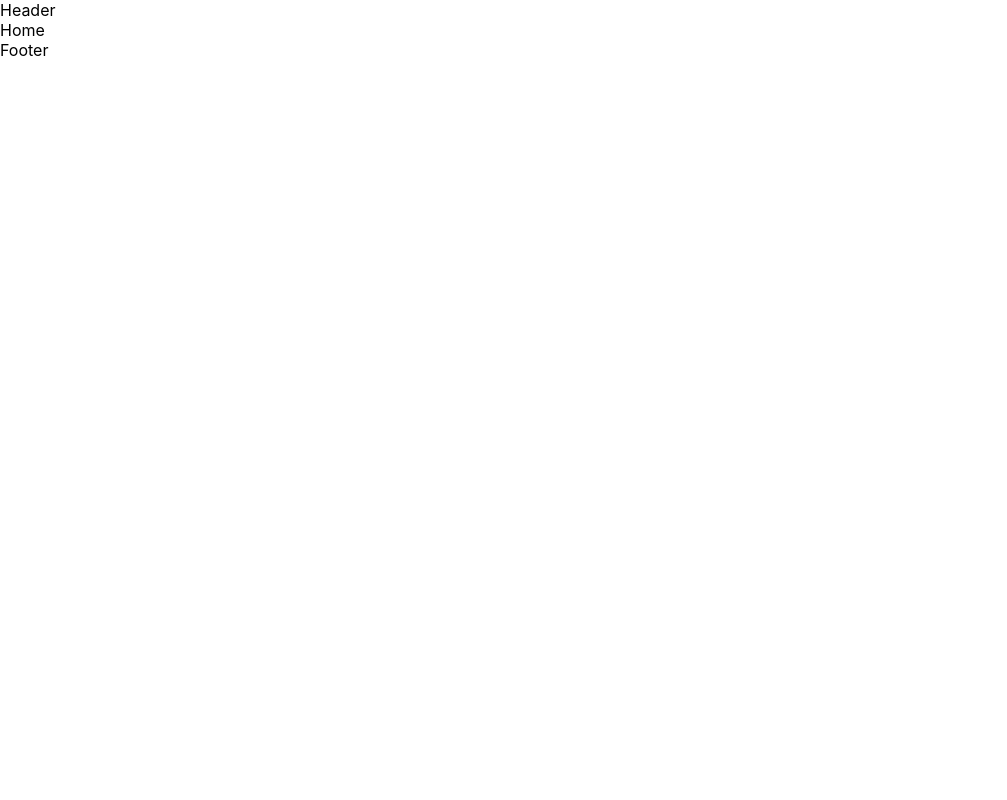
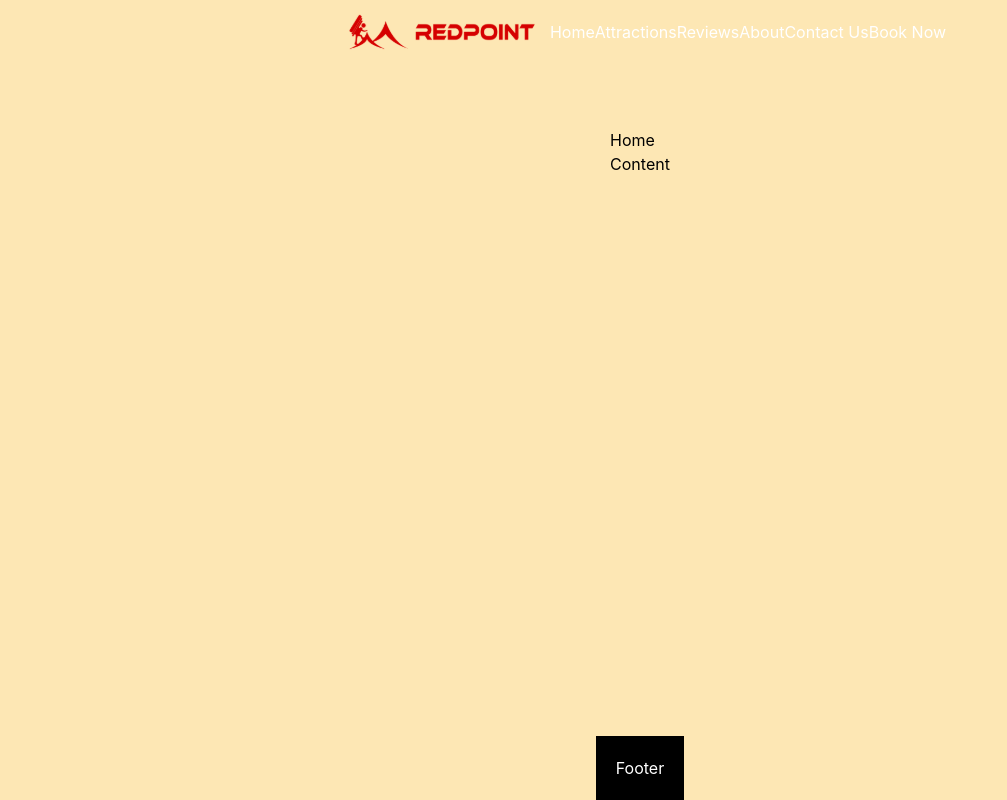
Before and after one commit to joseguera/redpoint, a React (Create React App) app: page / in a window 1280 px wide. Shown: the whole page, without its empty margins (0-1007 px from the left). Built offline with nearby package versions, Linux system fonts and the light colour scheme.

Commit message:
Footer is stuck to bottom of page and Header is fixed to top and moves down with scrolling

```diff
--- a/public/index.html
+++ b/public/index.html
@@ -24,7 +24,7 @@
       work correctly both with client-side routing and a non-root public URL.
       Learn how to configure a non-root public URL by running `npm run build`.
     -->
-    <title>React App</title>
+    <title>RedPoint</title>
   </head>
   <body>
     <noscript>You need to enable JavaScript to run this app.</noscript>
--- a/src/App.tsx
+++ b/src/App.tsx
@@ -1,27 +1,18 @@
 import React, { useRef } from "react";
-import { Outlet} from "react-router-dom";
+import { Outlet } from "react-router-dom";
 import Header from "./components/Header";
 // import MenuModal from "./components/MenuModal";
-import Footer from './components/Footer';
-
+import Footer from "./components/Footer";
 
 function App() {
   const menuModal = useRef<HTMLInputElement | null>(null);
 
-
   return (
-    <div className="min-w-screen bg-[#fde7b4] min-h-screen">
-
-        <div className="flex flex-col justify-center items-center w-full">
-          <Header />
-          {/* <MenuModal menuModal={menuModal} /> */}
-          <Outlet
-            context={{
-
-            }}
-          />
-          <Footer />
-        </div>
+    <div className="flex flex-col justify-between items-center w-full h-screen">
+      <Header />
+      {/* <MenuModal menuModal={menuModal} /> */}
+      <Outlet context={{}} />
+      <Footer />
     </div>
   );
 }
--- a/src/components/Footer.tsx
+++ b/src/components/Footer.tsx
@@ -2,6 +2,6 @@ import React from 'react'
 
 export default function Footer() {
   return (
-    <div>Footer</div>
+    <div className='flex-shrink-0 p-5 bg-black text-white'>Footer</div>
   )
 }
--- a/src/components/Header.tsx
+++ b/src/components/Header.tsx
@@ -1,7 +1,31 @@
-import React from 'react'
+import React from 'react';
+import { Link } from 'react-router-dom';
+import logo from '../images/final-redpoint-logo-design 1.svg'
 
 export default function Header() {
+
   return (
-    <div>Header</div>
+    <div className='fixed bg-[##F7F4F2] text-white h-16 w-full flex flex-row justify-center items-center'>
+      <div><img src={logo} alt="redpoint logo" /></div>
+      <div>
+        <Link to="/">Home</Link>
+      </div>
+      <div>
+        <Link to="/attractions">Attractions</Link>
+      </div>
+      <div>
+        <Link to="/reviews">Reviews</Link>
+      </div>
+      <div>
+        <Link to="/about">About</Link>
+      </div>
+      <div>
+        <Link to="/contact-us">Contact Us</Link>
+      </div>
+      <div>
+        <Link to="/">Book Now</Link>
+      </div>
+
+    </div>
   )
 }
--- /dev/null
+++ b/src/declarations.d.ts
@@ -0,0 +1,4 @@
+declare module "*.png";
+declare module "*.svg";
+declare module "*.jpeg";
+declare module "*.jpg";
--- a/src/index.css
+++ b/src/index.css
@@ -1,10 +1,17 @@
-body {
+@tailwind base;
+@tailwind components;
+@tailwind utilities;
+
+html, body {
   margin: 0;
   font-family: -apple-system, BlinkMacSystemFont, 'Segoe UI', 'Roboto', 'Oxygen',
     'Ubuntu', 'Cantarell', 'Fira Sans', 'Droid Sans', 'Helvetica Neue',
     sans-serif;
   -webkit-font-smoothing: antialiased;
   -moz-osx-font-smoothing: grayscale;
+  width: 100%;
+  height: 100%;
+  background-color: #fde7b4;
 }
 
 code {
--- a/src/pages/Home.tsx
+++ b/src/pages/Home.tsx
@@ -2,6 +2,10 @@ import React from 'react'
 
 export default function Home() {
   return (
-    <div>Home</div>
+    <div className="flex flex-col pt-32">
+      Home
+      <p>Content</p>
+
+    </div>
   )
 }
--- a/tailwind.config.js
+++ b/tailwind.config.js
@@ -1,6 +1,8 @@
 /** @type {import('tailwindcss').Config} */
 module.exports = {
-  content: [],
+  content: [
+    "./src/**/*.{js,jsx,ts,tsx}",
+  ],
   theme: {
     extend: {},
   },
--- a/tsconfig.json
+++ b/tsconfig.json
@@ -21,6 +21,7 @@
     "jsx": "react-jsx"
   },
   "include": [
-    "src"
+    "src",
+    "src/declaration.d.ts",
   ]
 }
```
Also changed, not shown: src/images/final-redpoint-logo-design 1.svg (added).
